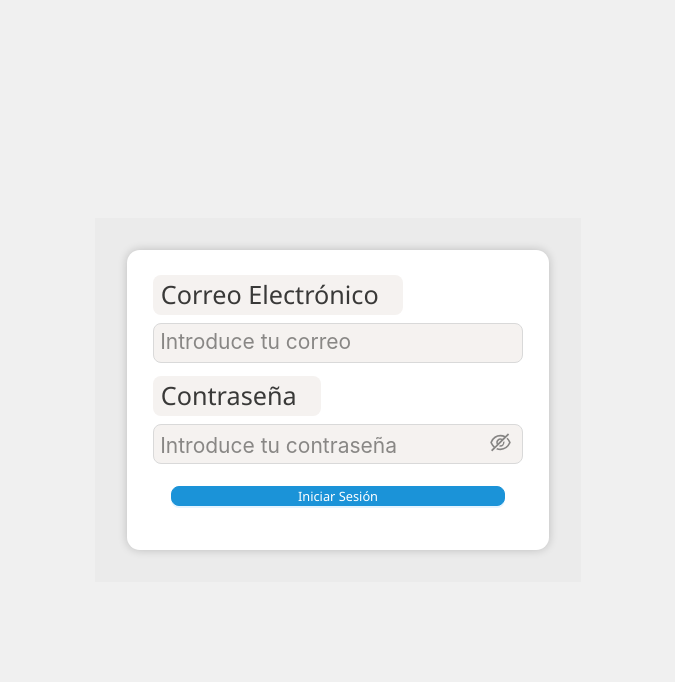
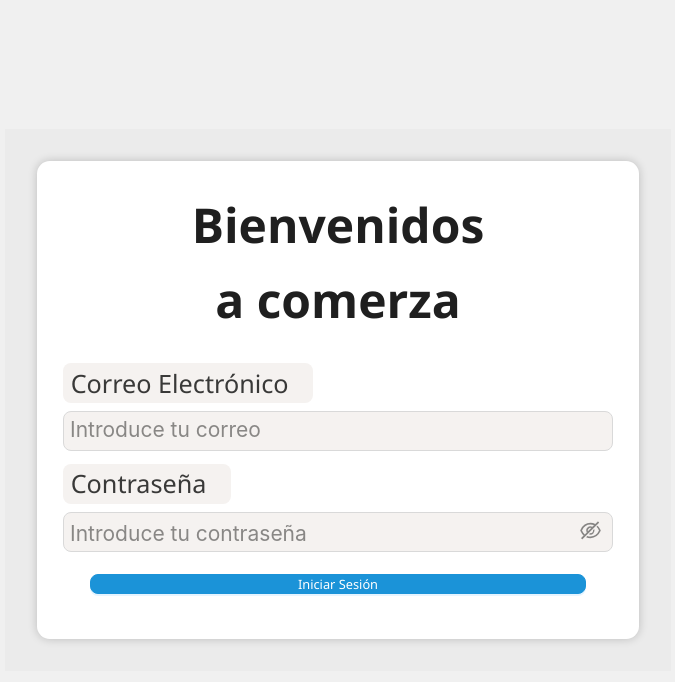
Before and after one commit to Dreckor/AppEntregas, a React (Vite) app in the folder Frontend/AppEntregas/: page / in a window 1280 px wide. Shown: the top 682 px of the page, without its empty margins (302-977 px from the left). Built offline with nearby package versions, Linux system fonts and the light colour scheme; no server answers.

Commit message:
Franklin
Modificación header

```diff
--- a/Frontend/AppEntregas/src/components/helpers/OrdersList.css
+++ b/Frontend/AppEntregas/src/components/helpers/OrdersList.css
@@ -54,5 +54,5 @@
     align-items: center;
 }
 .listadorde{
-    margin-top: -20vw;
+    margin-top: -10vw;
 }
--- a/Frontend/AppEntregas/src/pages/Header.css
+++ b/Frontend/AppEntregas/src/pages/Header.css
@@ -15,4 +15,17 @@
 .header_icon{
     display: flex;
     flex-direction: column;
+    color: black;
 }
+.bienvenidos{
+    display: flex;
+    justify-content: center;
+    align-items: center;
+    margin-bottom: 2vw;
+
+}
+.bienvenidos h1{
+    font-size: 1.5em;
+    margin: 0;
+    width: 60%;
+}
--- a/Frontend/AppEntregas/src/pages/Header.jsx
+++ b/Frontend/AppEntregas/src/pages/Header.jsx
@@ -9,9 +9,9 @@ import {
 function Header({ pagename }) {
     return (
         <header className="header">
-           <div className='header_icon'><HomeOutlined style={{ fontSize:'45px' }}/></div>
-           <div className='header_icon'><CarOutlined style={{ fontSize:'45px' }}/></div>
-           <div className='header_icon'><UserOutlined style={{ fontSize:'45px' }}/></div>
+           <a href='/login'><div className='header_icon'><HomeOutlined style={{ fontSize:'45px' }}/></div></a>
+           <a href='/orders'><div className='header_icon'><CarOutlined style={{ fontSize:'45px' }}/></div></a>
+           <a href="/login"><div className='header_icon'><UserOutlined style={{ fontSize:'45px' }}/></div></a>
         </header>
     )
 }
--- a/Frontend/AppEntregas/src/pages/LoginPage.jsx
+++ b/Frontend/AppEntregas/src/pages/LoginPage.jsx
@@ -57,6 +57,7 @@ export default function LoginPage() {
 
   return (
     <Form layout="vertical" onFinish={onFinish}>
+      <div className="bienvenidos"><h1>Bienvenidos a comerza</h1></div>
       <Form.Item
         label="Correo Electrónico"
         name="email"
```
